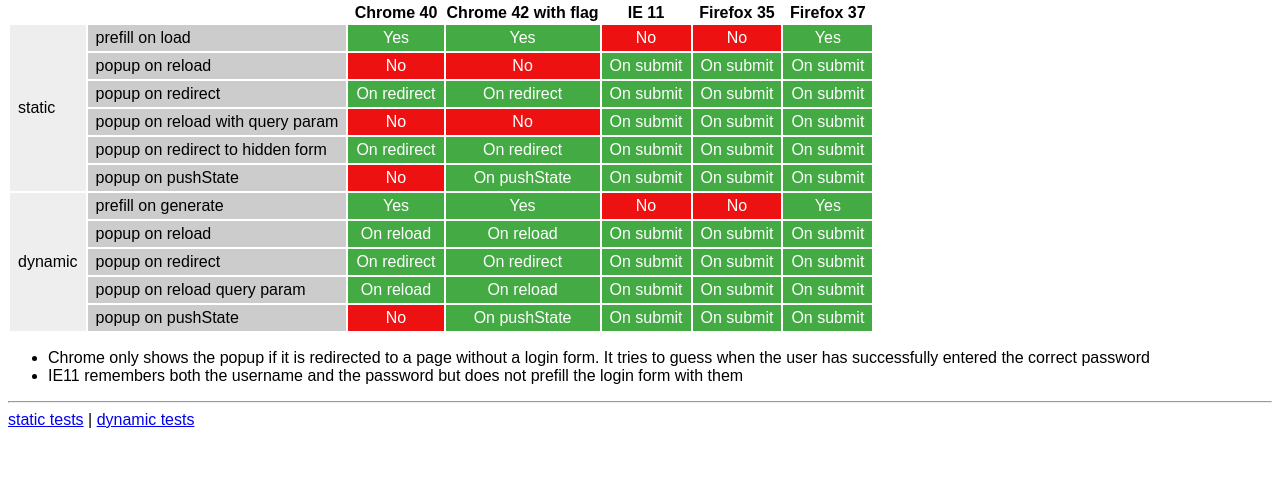
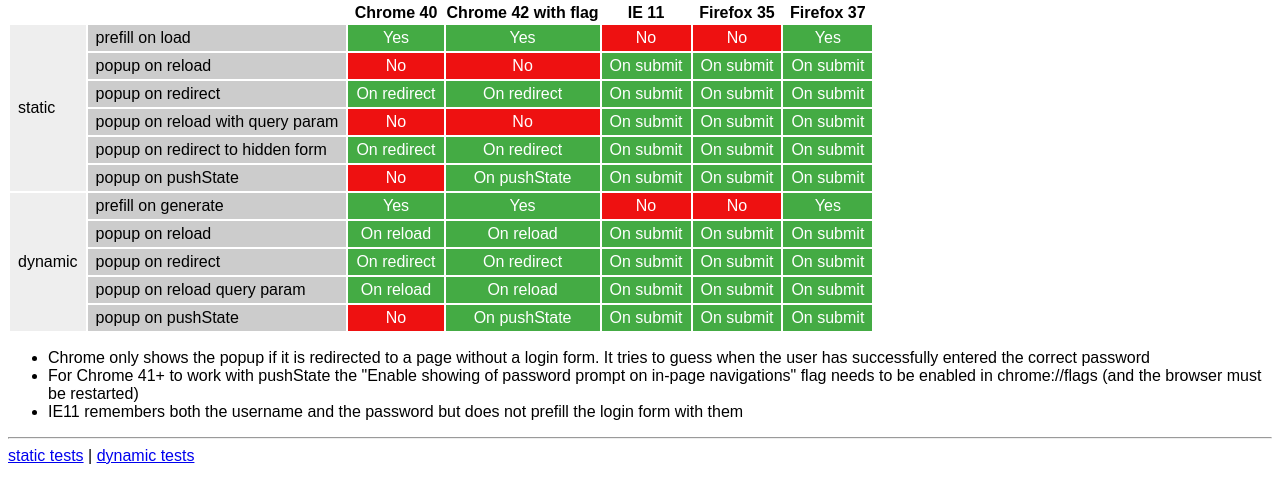
Before and after one commit to mariusGundersen/ajax-login, a website: page index.html in a window 1280 px wide. Shown: the part 79-582 px from the top of the page. Drawn offline with Linux system fonts and the light colour scheme.

Commit message:
added note about flags in chrome

```diff
--- a/index.html
+++ b/index.html
@@ -131,6 +131,7 @@
 </table>
 <ul>
   <li>Chrome only shows the popup if it is redirected to a page without a login form. It tries to guess when the user has successfully entered the correct password
+  <li>For Chrome 41+ to work with pushState the "Enable showing of password prompt on in-page navigations" flag needs to be enabled in chrome://flags (and the browser must be restarted)
   <li>IE11 remembers both the username and the password but does not prefill the login form with them
 </ul>
 <hr>
```
